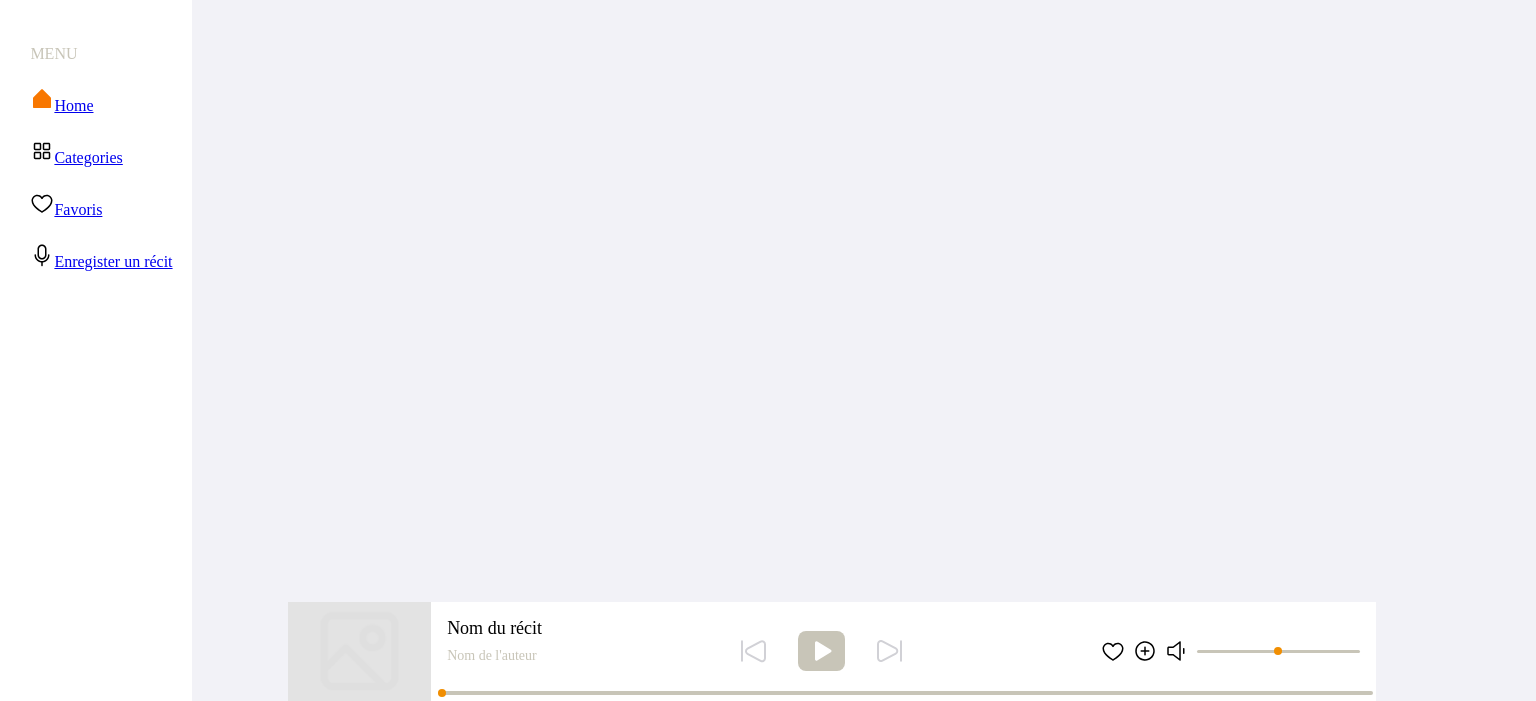
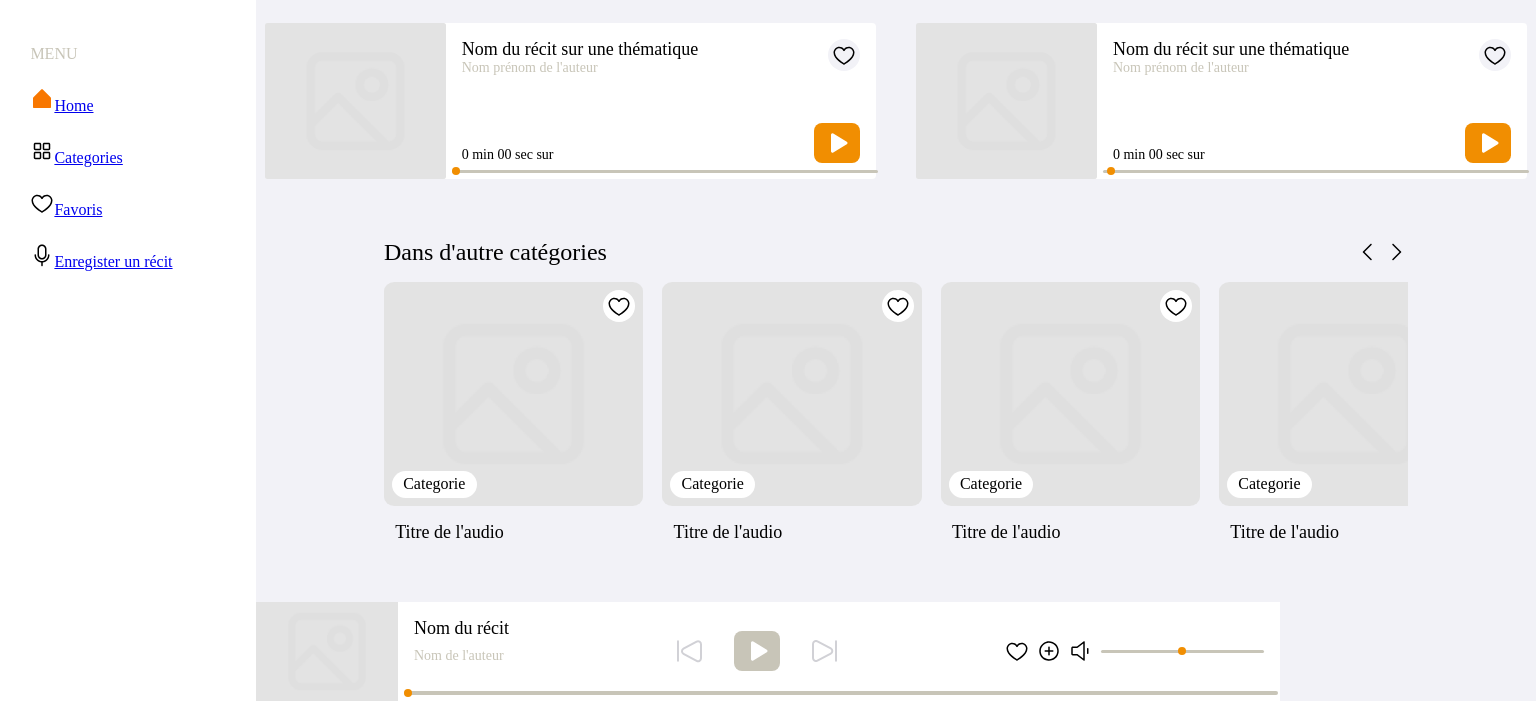
Before and after one commit to EthanPaleyron/audio-app, a website built with Vite: page index.html in a window 1280 px wide. Shown: the part 99-800 px from the top of the page, 1536 px wide, since content can reach past the window. Built offline with nearby package versions, Linux system fonts and the light colour scheme; files whose address does not match are found by name.

Commit message:
update scss

```diff
--- a/index.html
+++ b/index.html
@@ -68,7 +68,7 @@
         </div>
       </section> -->
 
-      <!-- <div class="players">
+      <div class="players">
         <article class="player">
           <img src="public/Image.png" alt="image">
           <div class="player__content_progress">
@@ -122,9 +122,9 @@
             Your browser does not support the audio element.
           </audio>
         </article>
-      </div> -->
+      </div>
 
-      <!-- <section class="other-categories">
+      <section class="other-categories">
         <div class="other-categories__title">
           <h2>Dans d'autre catégories</h2>
           <div>
@@ -142,8 +142,48 @@
             </div>
             <h3>Titre de l'audio</h3>
           </article>
+          <article class="card-audio">
+            <div>
+              <img src="public/Image.png" alt="image">
+              <button class="favorit"><img src="public/icons/heart.svg" alt="coeur" class="icon"></button>
+              <span class="categorie">Categorie</span>
+            </div>
+            <h3>Titre de l'audio</h3>
+          </article>
+          <article class="card-audio">
+            <div>
+              <img src="public/Image.png" alt="image">
+              <button class="favorit"><img src="public/icons/heart.svg" alt="coeur" class="icon"></button>
+              <span class="categorie">Categorie</span>
+            </div>
+            <h3>Titre de l'audio</h3>
+          </article>
+          <article class="card-audio">
+            <div>
+              <img src="public/Image.png" alt="image">
+              <button class="favorit"><img src="public/icons/heart.svg" alt="coeur" class="icon"></button>
+              <span class="categorie">Categorie</span>
+            </div>
+            <h3>Titre de l'audio</h3>
+          </article>
+          <article class="card-audio">
+            <div>
+              <img src="public/Image.png" alt="image">
+              <button class="favorit"><img src="public/icons/heart.svg" alt="coeur" class="icon"></button>
+              <span class="categorie">Categorie</span>
+            </div>
+            <h3>Titre de l'audio</h3>
+          </article>
+          <article class="card-audio">
+            <div>
+              <img src="public/Image.png" alt="image">
+              <button class="favorit"><img src="public/icons/heart.svg" alt="coeur" class="icon"></button>
+              <span class="categorie">Categorie</span>
+            </div>
+            <h3>Titre de l'audio</h3>
+          </article>
         </div>
-      </section> -->
+      </section>
     </div>
 
     <article class="main-player">
--- a/scss/base/_base.scss
+++ b/scss/base/_base.scss
@@ -8,7 +8,7 @@ body {
 }
 
 main {
-  margin-left: 18rem;
+  margin-left: 20%;
 }
 
 .icon {
--- a/scss/utilities/_aside-left.scss
+++ b/scss/utilities/_aside-left.scss
@@ -2,7 +2,7 @@
 
 .aside-left {
   position: fixed;
-  width: 15%;
+  width: 20%;
   background-color: $w;
   padding: 1.9rem 0 0 1.9rem;
   height: 100vh;
--- a/scss/utilities/_main-player.scss
+++ b/scss/utilities/_main-player.scss
@@ -3,7 +3,7 @@
 .main-player {
   position: fixed;
   bottom: 0;
-  width: 85%;
+  width: 80%;
   height: 6.2rem;
   background-color: $w;
   display: flex;
```
